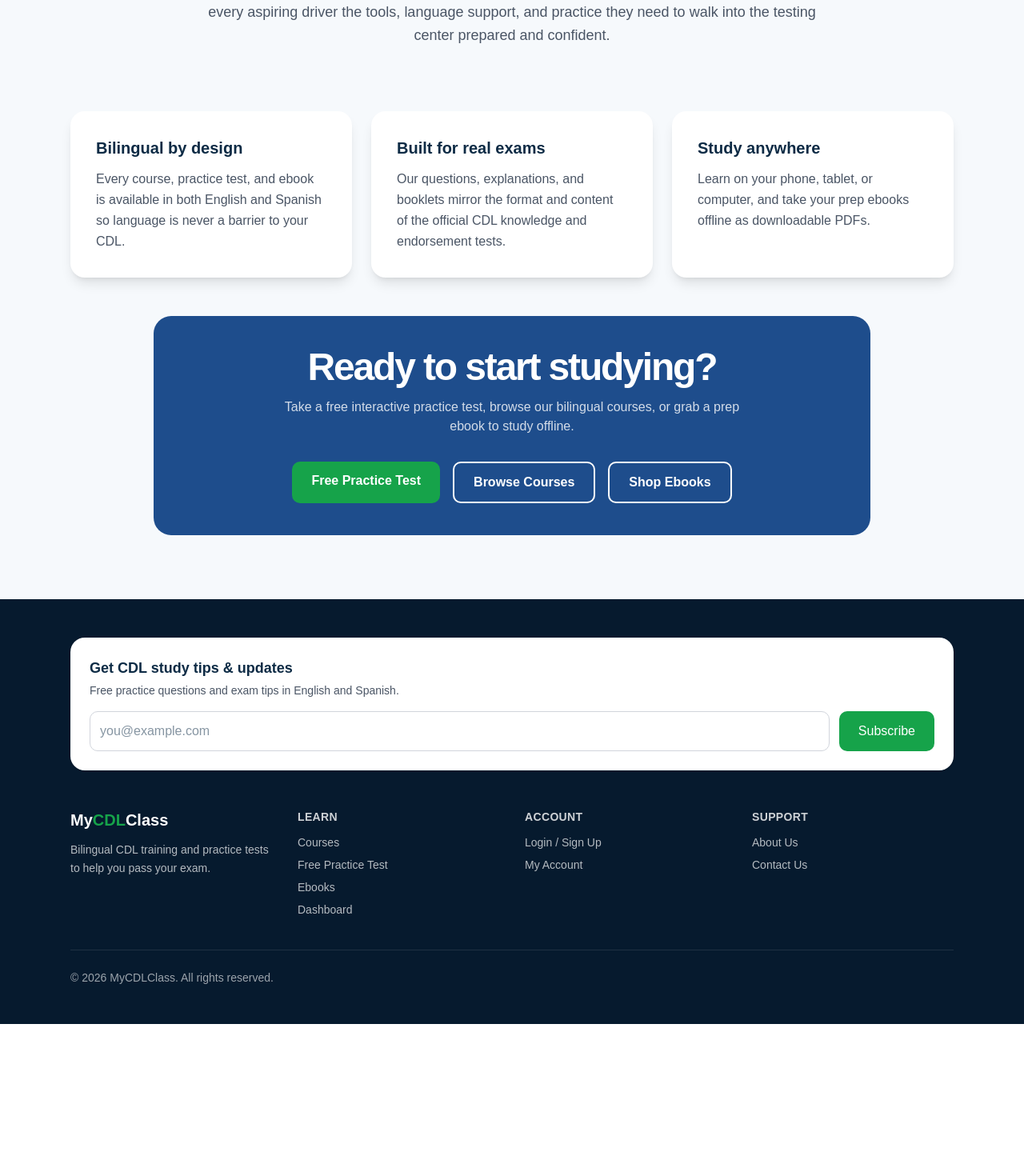
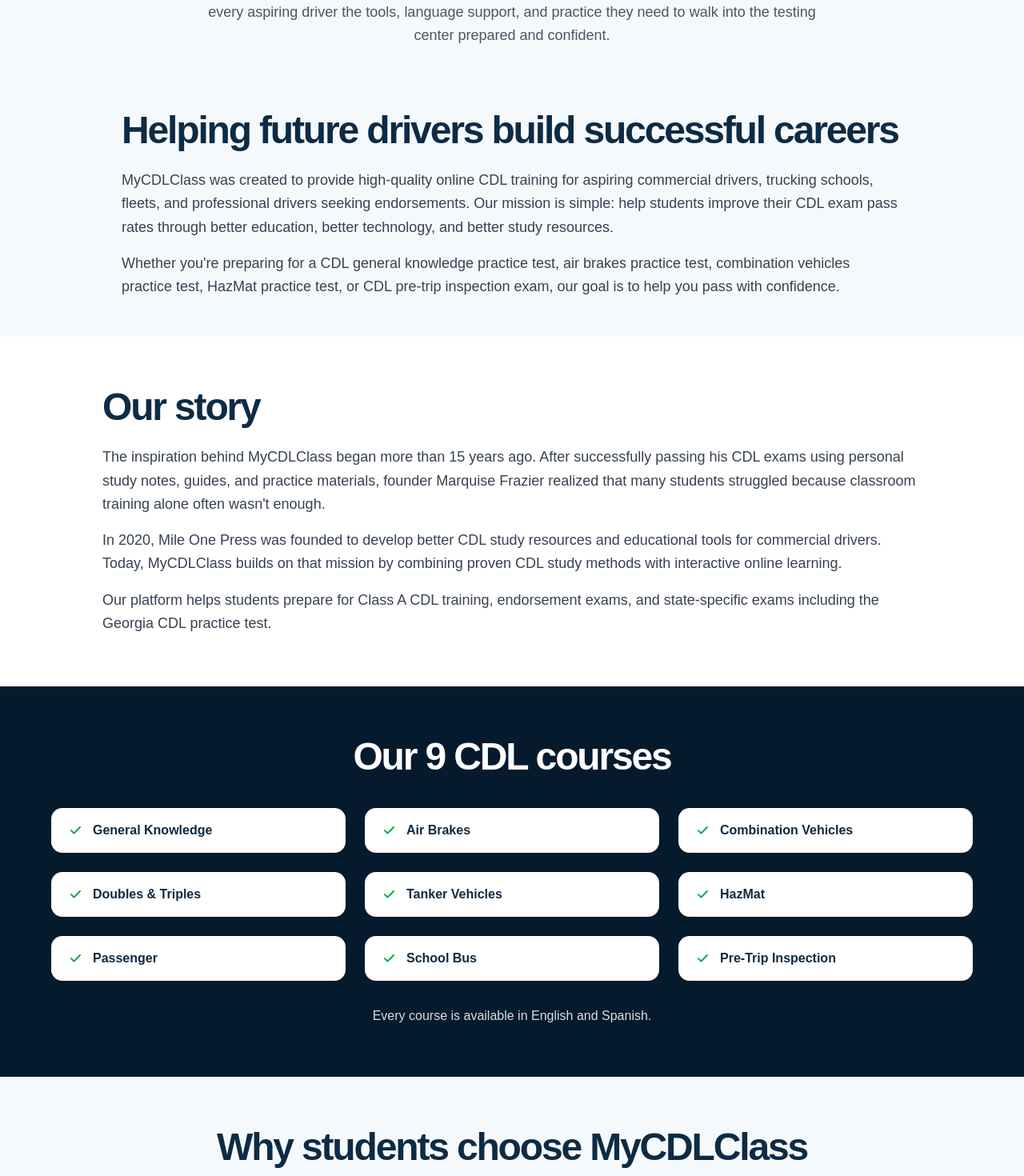
Before and after one commit to mileonepress/mycdlclass, a Next.js app: page /about in a window 1280 px wide. Shown: the part 1000-2470 px from the top of the page at 80% size. Before the commit the page ends 2280 px from the top, so only its background shows below. Built offline with nearby package versions, Linux system fonts and the light colour scheme; no server answers.

Commit message:
feat: enhance about page with new content and course list
Co-authored-by: Marc <290171564+mileonepress@users.noreply.github.com>

```diff
--- a/app/about/page.tsx
+++ b/app/about/page.tsx
@@ -6,7 +6,7 @@ import { buildMetadata } from "@/lib/seo"
 export const metadata = buildMetadata({
   title: "About Us",
   description:
-    "MyCDLClass provides bilingual online CDL training, free CDL practice tests, and prep ebooks in English and Spanish to help drivers pass the CDL permit test the first time.",
+    "Learn about MyCDLClass, the online CDL training platform offering CDL practice tests, CDL permit test prep, air brakes, combination vehicles, and HazMat practice tests, Class A CDL training, CDL pre-trip inspection training, and Georgia CDL practice tests in English and Spanish.",
   path: "/about",
 })
 
@@ -29,6 +29,18 @@ const stats = [
   { value: "9", label: "CDL endorsement courses" },
   { value: "EN / ES", label: "Available in two languages" },
   { value: "100%", label: "Interactive practice tests" },
+]
+
+const courses = [
+  "General Knowledge",
+  "Air Brakes",
+  "Combination Vehicles",
+  "Doubles & Triples",
+  "Tanker Vehicles",
+  "HazMat",
+  "Passenger",
+  "School Bus",
+  "Pre-Trip Inspection",
 ]
 
 export default function AboutPage() {
@@ -90,8 +102,76 @@ export default function AboutPage() {
         </p>
       </section>
 
-      <section className="mx-auto max-w-6xl px-6 py-12">
-        <div className="grid gap-6 md:grid-cols-3">
+      <section className="mx-auto max-w-5xl px-6 py-12">
+        <h2 className="text-3xl font-bold">Helping future drivers build successful careers</h2>
+        <p className="mt-6 text-lg leading-relaxed text-gray-700">
+          MyCDLClass was created to provide high-quality online CDL training for aspiring commercial
+          drivers, trucking schools, fleets, and professional drivers seeking endorsements. Our
+          mission is simple: help students improve their CDL exam pass rates through better
+          education, better technology, and better study resources.
+        </p>
+        <p className="mt-4 text-lg leading-relaxed text-gray-700">
+          Whether you&apos;re preparing for a CDL general knowledge practice test, air brakes practice
+          test, combination vehicles practice test, HazMat practice test, or CDL pre-trip inspection
+          exam, our goal is to help you pass with confidence.
+        </p>
+      </section>
+
+      <section className="bg-white px-6 py-16">
+        <div className="mx-auto max-w-5xl">
+          <h2 className="text-3xl font-bold">Our story</h2>
+          <p className="mt-6 text-lg leading-relaxed text-gray-700">
+            The inspiration behind MyCDLClass began more than 15 years ago. After successfully passing
+            his CDL exams using personal study notes, guides, and practice materials, founder Marquise
+            Frazier realized that many students struggled because classroom training alone often
+            wasn&apos;t enough.
+          </p>
+          <p className="mt-4 text-lg leading-relaxed text-gray-700">
+            In 2020, Mile One Press was founded to develop better CDL study resources and educational
+            tools for commercial drivers. Today, MyCDLClass builds on that mission by combining proven
+            CDL study methods with interactive online learning.
+          </p>
+          <p className="mt-4 text-lg leading-relaxed text-gray-700">
+            Our platform helps students prepare for Class A CDL training, endorsement exams, and
+            state-specific exams including the Georgia CDL practice test.
+          </p>
+        </div>
+      </section>
+
+      <section className="bg-[#061A2E] px-6 py-16 text-white">
+        <div className="mx-auto max-w-6xl">
+          <h2 className="text-center text-3xl font-bold md:text-4xl">Our 9 CDL courses</h2>
+          <div className="mt-10 grid gap-6 sm:grid-cols-2 md:grid-cols-3">
+            {courses.map((course) => (
+              <div
+                key={course}
+                className="flex items-center gap-3 rounded-xl bg-white px-5 py-4 text-[#0D2B45] shadow-sm"
+              >
+                <svg
+                  className="h-5 w-5 flex-shrink-0 text-[#16A34A]"
+                  viewBox="0 0 20 20"
+                  fill="currentColor"
+                  aria-hidden="true"
+                >
+                  <path
+                    fillRule="evenodd"
+                    d="M16.704 5.29a1 1 0 0 1 .006 1.414l-7.5 7.6a1 1 0 0 1-1.42.006l-3.5-3.5a1 1 0 0 1 1.414-1.414l2.79 2.79 6.796-6.886a1 1 0 0 1 1.414-.006Z"
+                    clipRule="evenodd"
+                  />
+                </svg>
+                <span className="font-semibold">{course}</span>
+              </div>
+            ))}
+          </div>
+          <p className="mt-8 text-center text-white/85">
+            Every course is available in English and Spanish.
+          </p>
+        </div>
+      </section>
+
+      <section className="mx-auto max-w-6xl px-6 py-16">
+        <h2 className="text-center text-3xl font-bold">Why students choose MyCDLClass</h2>
+        <div className="mt-10 grid gap-6 md:grid-cols-3">
           {values.map((value) => (
             <div key={value.title} className="rounded-2xl bg-white p-8 shadow-lg">
               <h3 className="text-xl font-bold text-[#0D2B45]">{value.title}</h3>
```
Also changed, not shown: about-courses.png (added).
